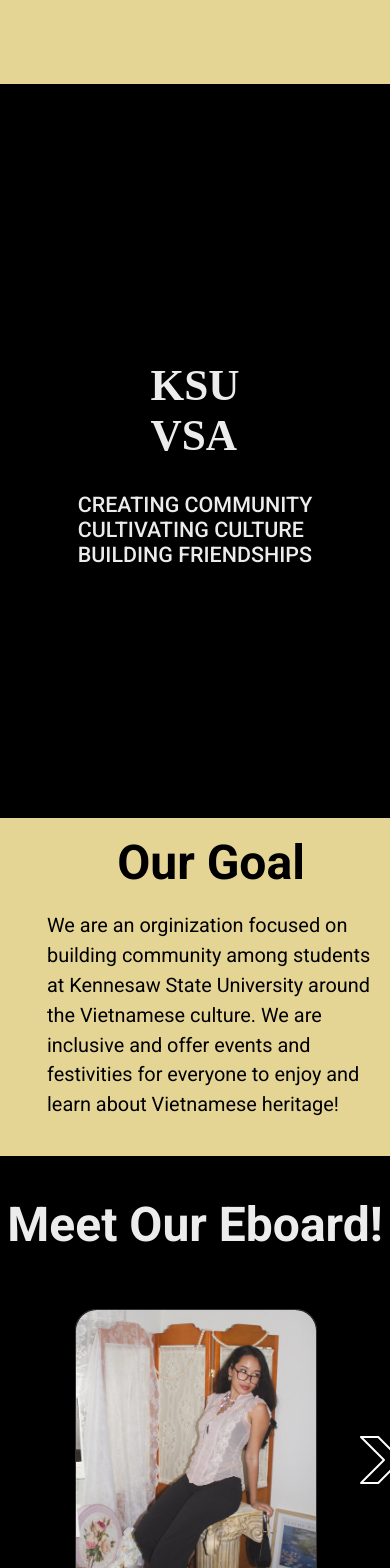
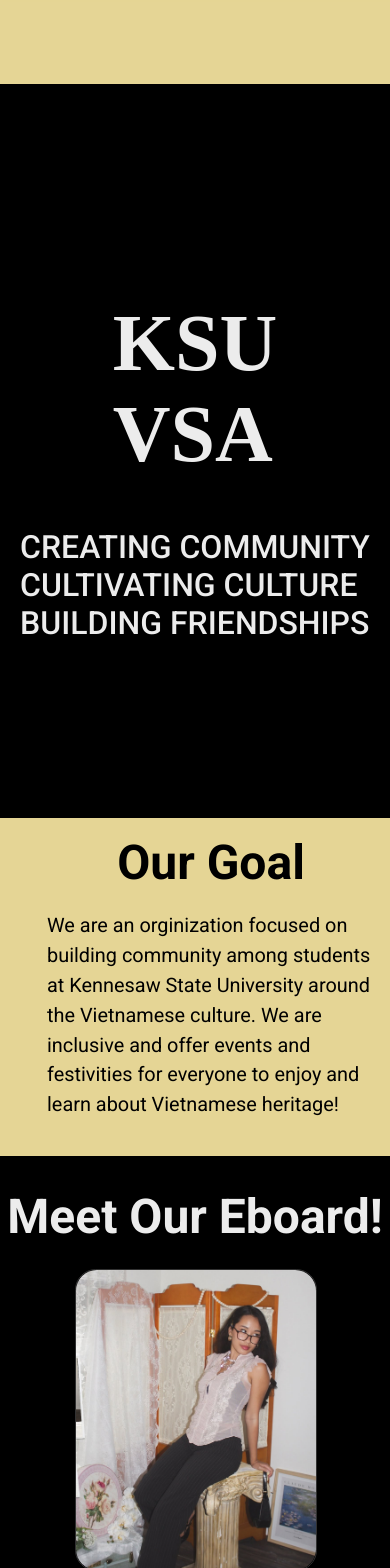
Before and after one commit to SayeGorgor/ksuvsa, a React (Vite) app: page / in a window 390 px wide. Shown: the top 1568 px of the page. Built offline with nearby package versions, Linux system fonts and the light colour scheme; a web font is replaced by a local one.

Commit message:
fixed meet eboard section mobile display and attempted a mobile nav bar fix

```diff
--- a/src/components/NavBar.css
+++ b/src/components/NavBar.css
@@ -97,9 +97,9 @@
 
     #hamburger-menu-icon {
         display: block;
-        width: 4em;
+        width: 4rem;
         height: auto;
-        padding: .5em;
+        padding: .5rem;
     }
 
     #hamburger-menu-icon:hover {
--- a/src/components/NavBar.jsx
+++ b/src/components/NavBar.jsx
@@ -32,11 +32,11 @@
                 nav.classList.add('at-top');
             } else {
                 nav.classList.remove('at-top');
-            }
-            if (currentScroll < lastScroll) {
-                nav.classList.add('scrolled');
-            } else {
-                nav.classList.remove('scrolled');
+                if (currentScroll < lastScroll) {
+                    nav.classList.add('scrolled');
+                } else {
+                    nav.classList.remove('scrolled');
+                }
             }
             lastScroll = currentScroll;
         };
--- a/src/pages/HomePage.css
+++ b/src/pages/HomePage.css
@@ -420,3 +420,55 @@
         margin-left: clamp(2.65rem, calc(5vw + 1rem), 7.5rem);
     }
 }
+
+@media(max-width:480px) {
+    #hero-title {
+        font-size: 5rem;
+    }
+
+    #hero-description {
+        font-size: 2rem;
+    }
+
+    #eboard-section {
+        height: auto;
+    }
+
+    #eboard-section h2 {
+        margin-top: 2rem;
+        margin-bottom: .5rem;
+    }
+
+    #eboard-card-list-container {
+        margin-bottom: 2rem;
+        width: 100%;
+        max-width: 100%;
+    }
+
+    #eboard-card-list {
+        width: 100%;
+        max-width: 100%;
+    }
+
+    #eboard-card-list::-webkit-scrollbar {
+        display: block;
+        height: .5rem;
+    }
+
+    #eboard-card-list::-webkit-scrollbar-thumb {
+        background-color: white;
+        border-radius: 1rem;
+    }
+
+    .eboard-card {
+        margin-left: calc((100vw - 15rem) / 2);
+    }
+
+    #chloe {
+        margin-right: calc((100vw - 15rem) / 2);
+    }
+
+    .arrow {
+        display: none;
+    }
+}
```
